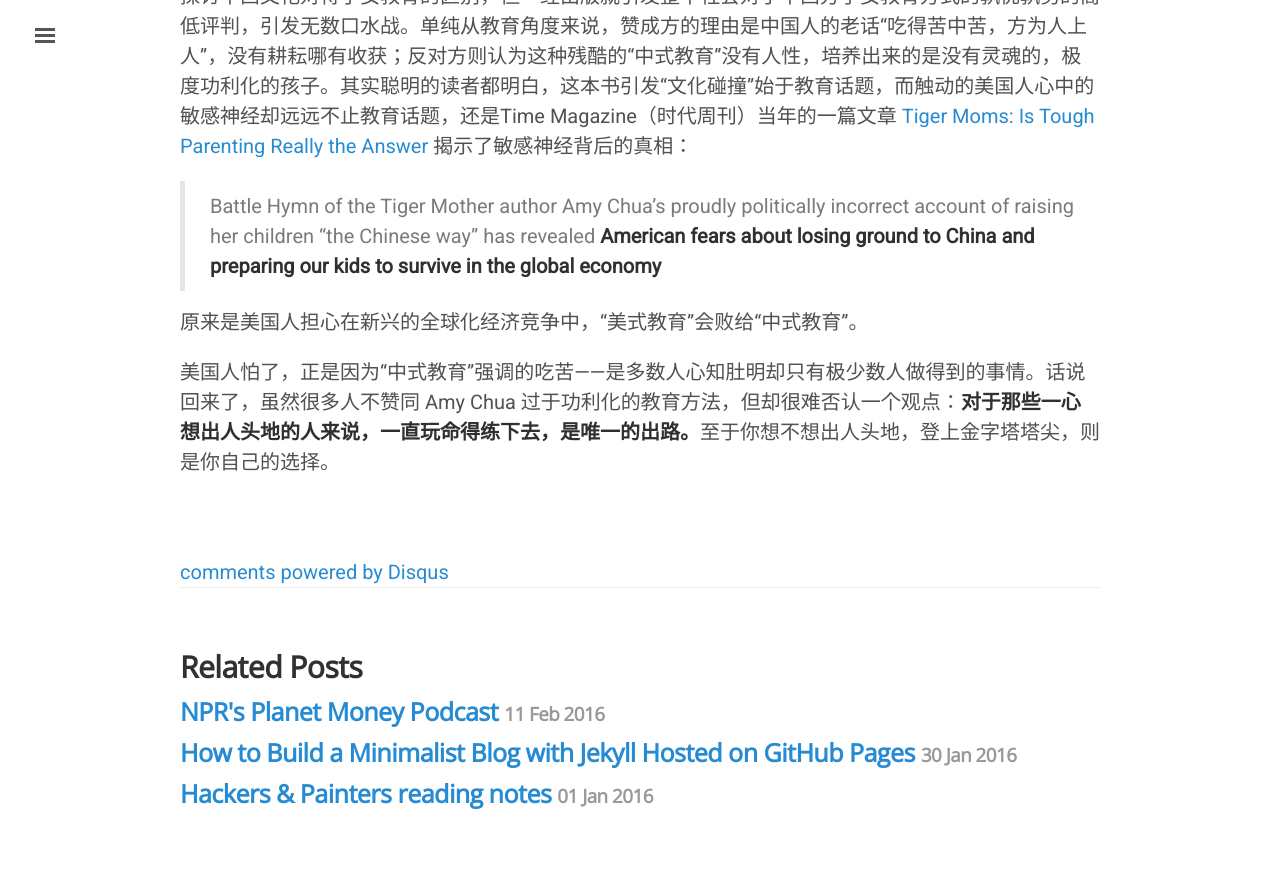
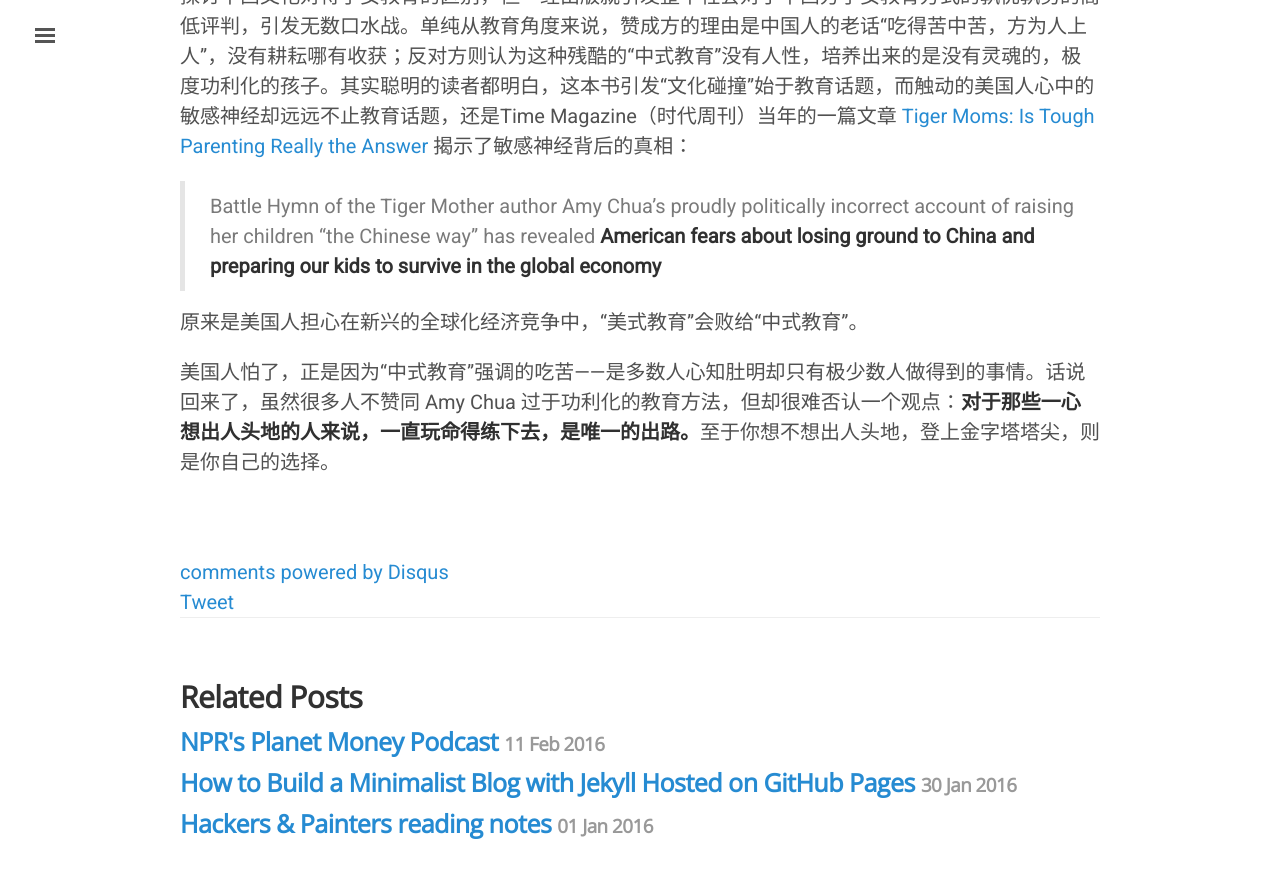
Before and after one commit to dhei/dhei.github.io, a Jekyll site: the page built from _posts/2016-01-18-what-makes-a-genius.md, in a window 1280 px wide and 900 px high, scrolled down 2857 px. Shown: the top 878 px of the window. Built offline with Jekyll 4.4.1, drawn with Linux system fonts in a browser that asks for light colours; comment, search, counter and statistics services are not loaded.

Commit message:
[Website] Add Twitter share button

```diff
--- a/_layouts/post.html
+++ b/_layouts/post.html
@@ -10,6 +10,10 @@ layout: default
 <div class="comments">
   {% include comments.html %}
 </div>
+
+<a href="https://twitter.com/share" class="twitter-share-button" data-via="Di_Hei" data-size="large">Tweet</a>
+<script>!function(d,s,id){var js,fjs=d.getElementsByTagName(s)[0],p=/^http:/.test(d.location)?'http':'https';if(!d.getElementById(id)){js=d.createElement(s);js.id=id;js.src=p+'://platform.twitter.com/widgets.js';fjs.parentNode.insertBefore(js,fjs);}}(document, 'script', 'twitter-wjs');</script>
+
 <div class="related">
   <h2>Related Posts</h2>
   <ul class="related-posts">
```
